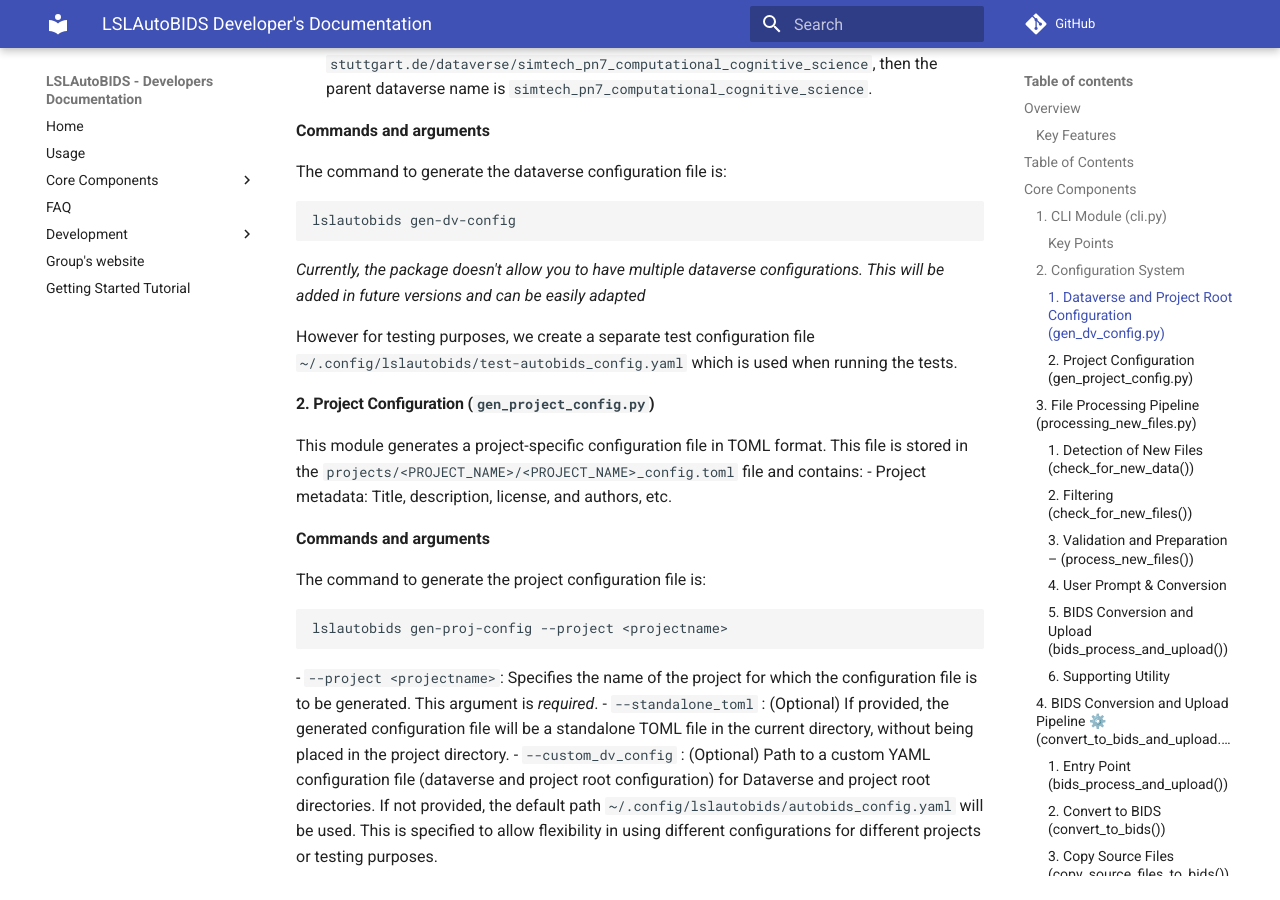
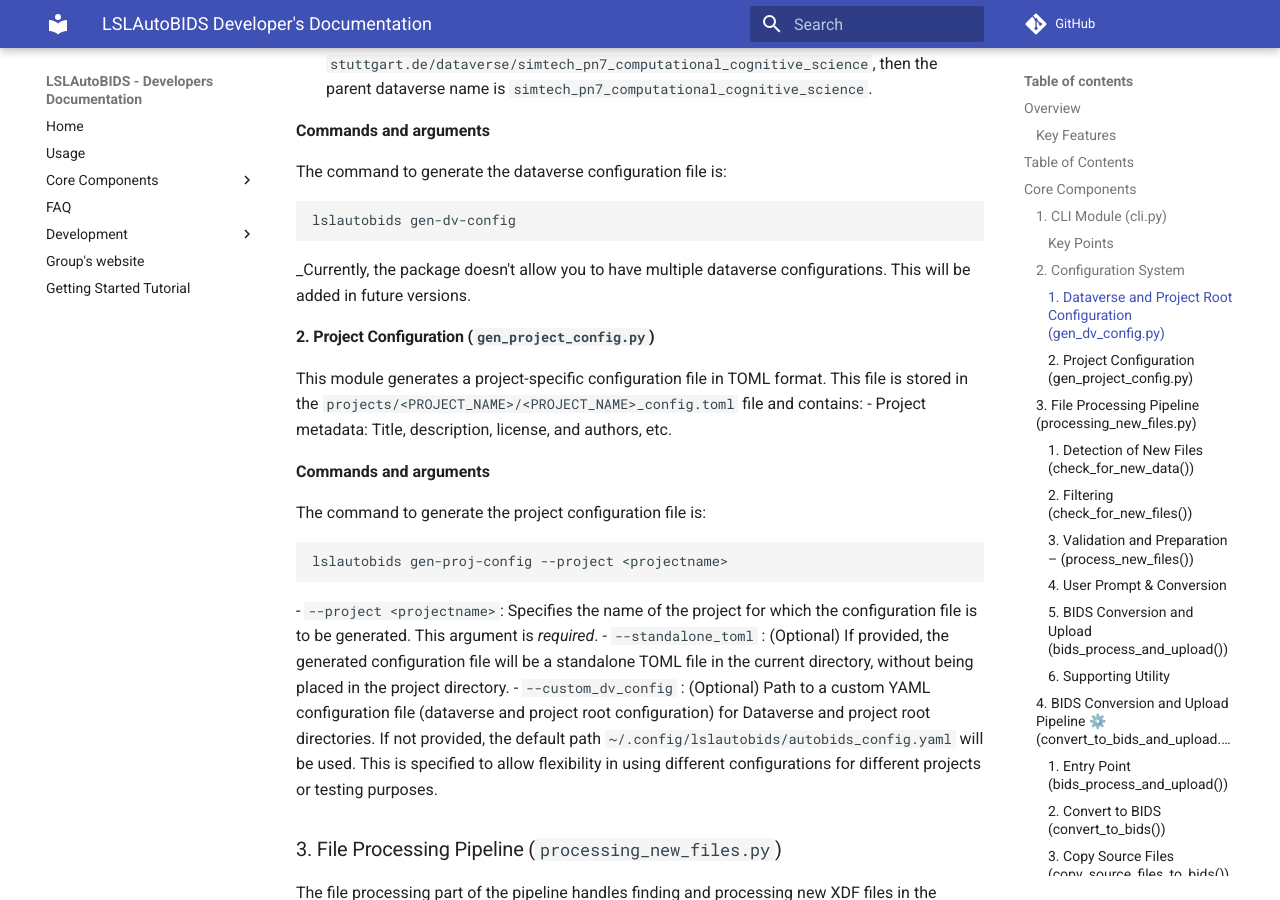
Before and after one commit to s-ccs/LSLAutoBIDS, an MkDocs documentation site: the page built from docs/developers_documentation.md, in a window 1280 px wide and 900 px high, scrolled down 2882 px. Built offline with MkDocs 1.6.1 and Material for MkDocs 9.7.7, drawn with Linux system fonts in a browser that asks for light colours; comment, search, counter and statistics services are not loaded.

Commit message:
fixed docs with new path for test-config

````diff
--- a/docs/developers_documentation.md
+++ b/docs/developers_documentation.md
@@ -92,9 +92,7 @@ The command to generate the dataverse configuration file is:
 ```
 lslautobids gen-dv-config
 ```
-_Currently, the package doesn't allow you to have multiple dataverse configurations. This will be added in future versions and can be easily adapted_
-
-However for testing purposes, we create a separate test configuration file `~/.config/lslautobids/test-autobids_config.yaml` which is used when running the tests.
+_Currently, the package doesn't allow you to have multiple dataverse configurations. This will be added in future versions.
 
 #### 2. Project Configuration (`gen_project_config.py`)
 This module generates a project-specific configuration file in TOML format. This file is stored in the `projects/<PROJECT_NAME>/<PROJECT_NAME>_config.toml` file and contains:
````
Also changed, not shown: docs/configuration.md (+0 -2 lines), 2 other files.
